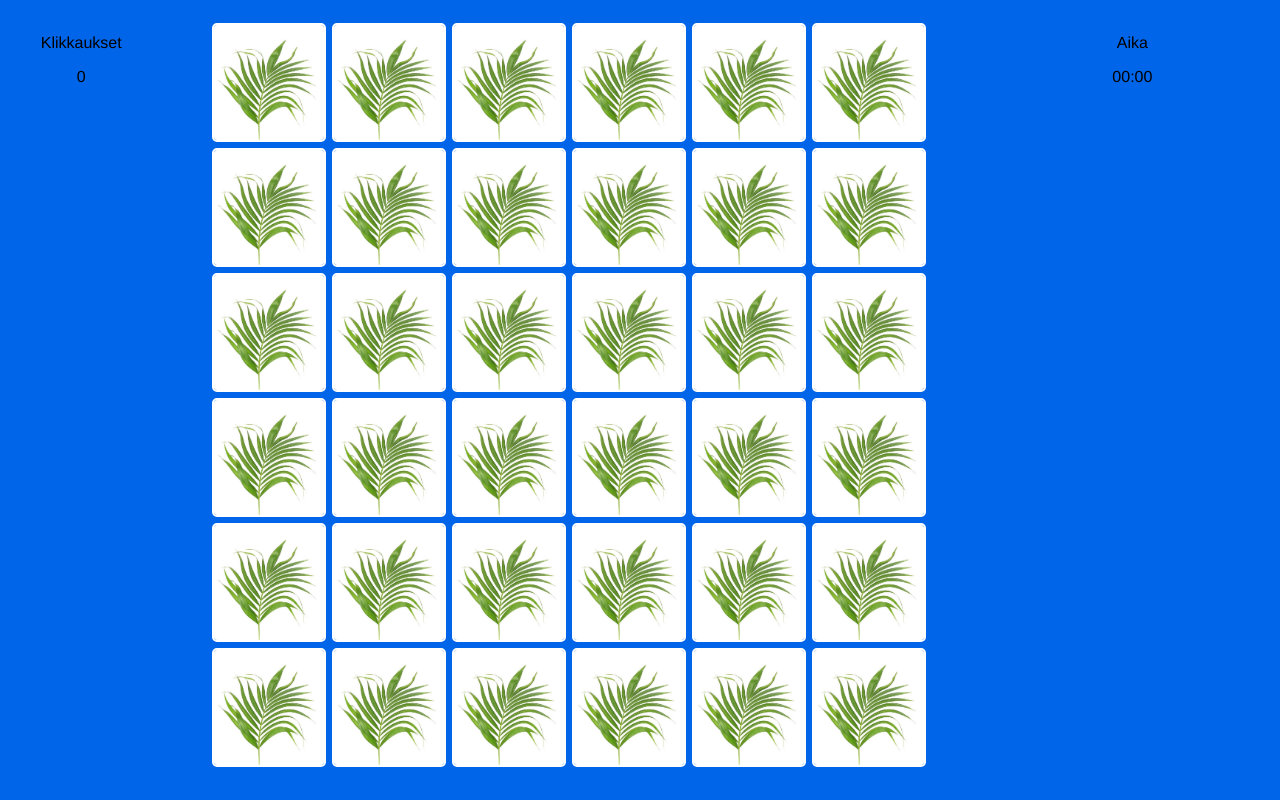
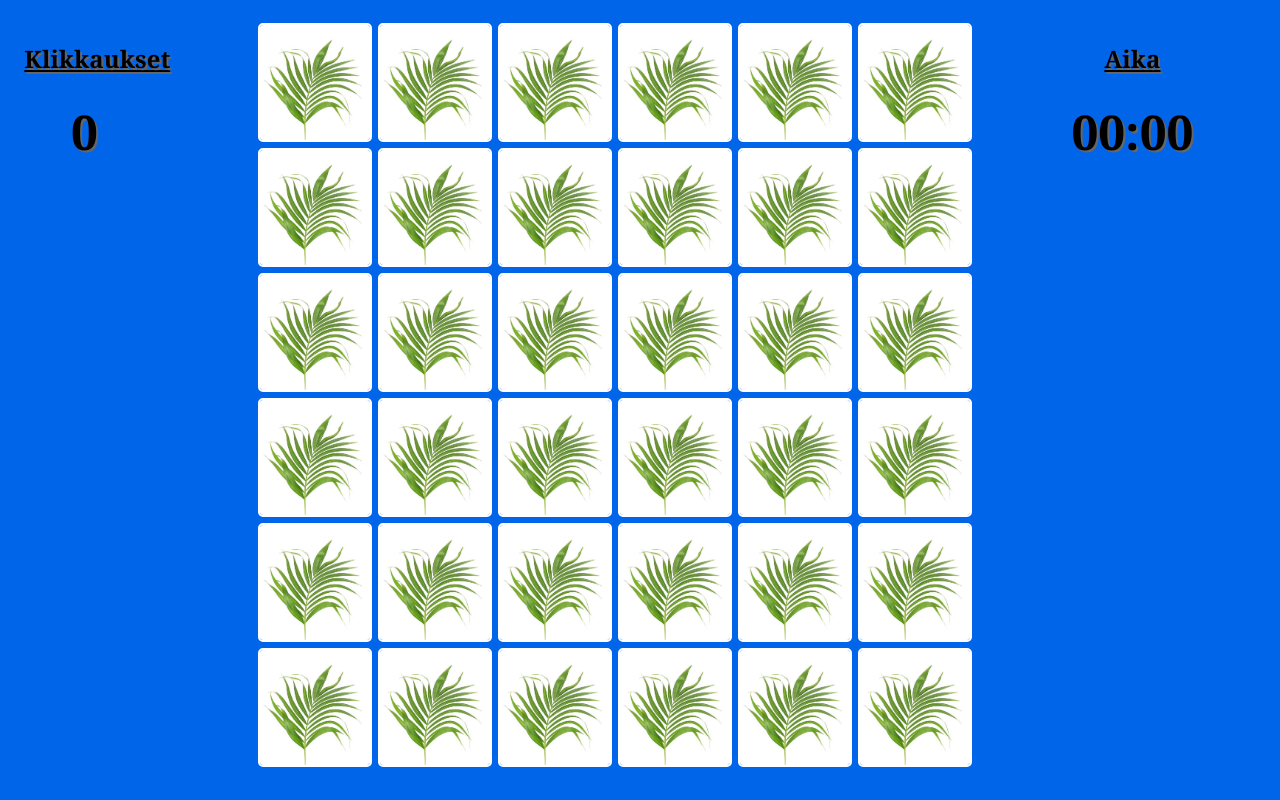
Before and after one commit to sannakk/Ryhma-X, a plain HTML site: page Projekti_5/peli6x6.html in a window 1280 px wide. Drawn offline with Linux system fonts and the light colour scheme.

Commit message:
pientä muotoilua

```diff
--- a/Projekti_5/style.css
+++ b/Projekti_5/style.css
@@ -80,7 +80,24 @@
   box-shadow: 1px 1px 1px rgba(0,0,0,.3);
   transform-style: preserve-3d;
   transition: transform .5s;
+}
 
+.muistipeli6 {
+  width: 800px;
+  height: 500px;
+  margin-left:10%;
+  display: flex;
+  flex-wrap: wrap;
+}
+
+.kortti6 {
+  width: calc(15% - 10px);
+  height: calc(25% - 10px);
+  margin: 5px;
+  position: relative;
+  box-shadow: 1px 1px 1px rgba(0,0,0,.3);
+  transform-style: preserve-3d;
+  transition: transform .5s;
 
 }
 
@@ -99,25 +116,6 @@
   transform: rotateY(180deg);
 }
 
-.muistipeli6 {
-  width: 800px;
-  height: 500px;
-  margin: auto;
-  display: flex;
-  flex-wrap: wrap;
-}
-
-.kortti6 {
-  width: calc(15% - 10px);
-  height: calc(25% - 10px);
-  margin: 5px;
-  position: relative;
-  box-shadow: 1px 1px 1px rgba(0,0,0,.3);
-  transform-style: preserve-3d;
-  transition: transform .5s;
-
-}
-
 .kaanto {
   transform: rotateY(180deg);
 }
@@ -130,7 +128,6 @@
 }
 
 .column2 {
-
   width: 70%;
   padding: 10px;
 }
@@ -141,3 +138,35 @@
   width: 10%;
   padding: 10px;
 }
+
+.klikkaukset {
+text-shadow: 2px 2px #666666;
+font-family: Georgia, serif;
+font-weight: bold;
+margin-left:5%;
+text-decoration: underline;
+font-size:150%;
+}
+
+.clicks {
+text-shadow: 2px 2px #666666;
+font-family: Georgia, serif;
+font-weight: bold;
+margin-left:5%;
+font-size:300%;
+}
+
+.ajanKaytto {
+text-shadow: 2px 2px #666666;
+font-family: Georgia, serif;
+font-weight: bold;
+text-decoration: underline;
+font-size:150%;
+}
+
+.aika {
+text-shadow: 2px 2px #666666;
+font-family: Georgia, serif;
+font-weight: bold;
+font-size:300%;
+}
```
